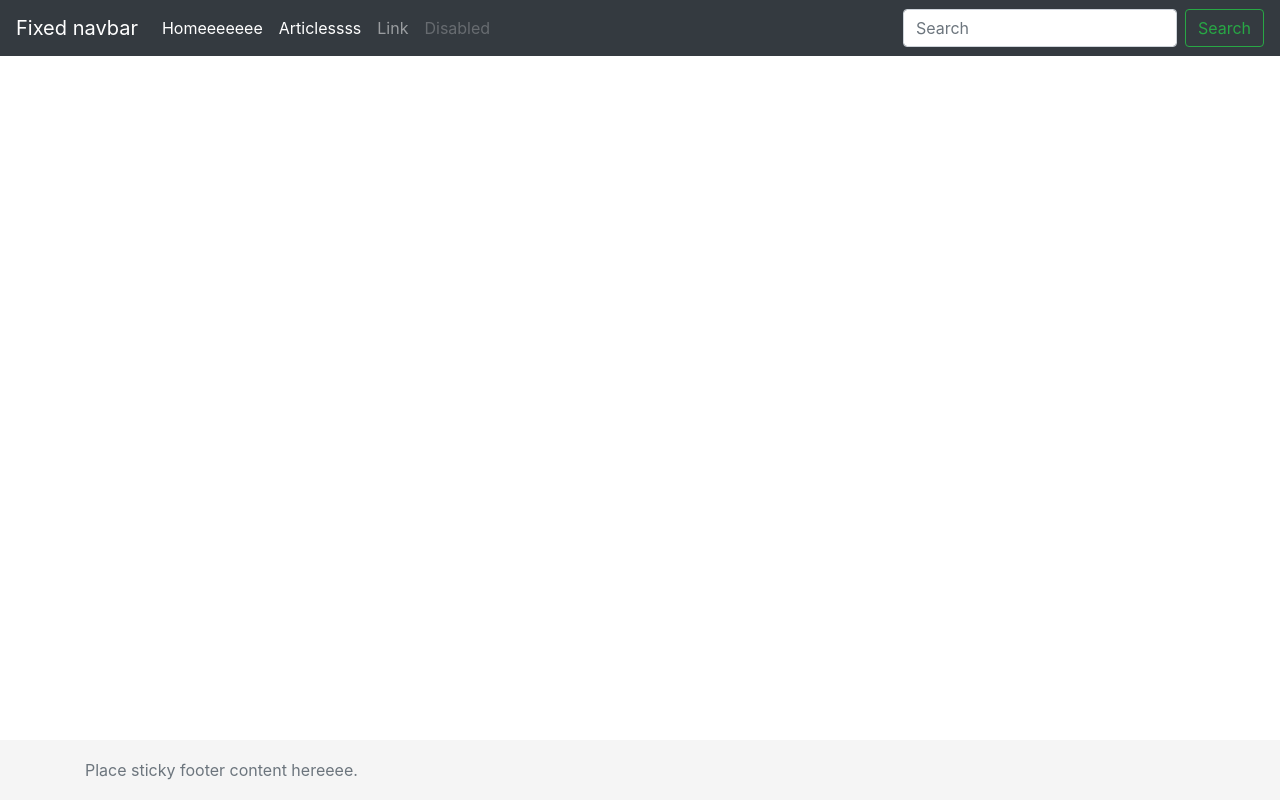
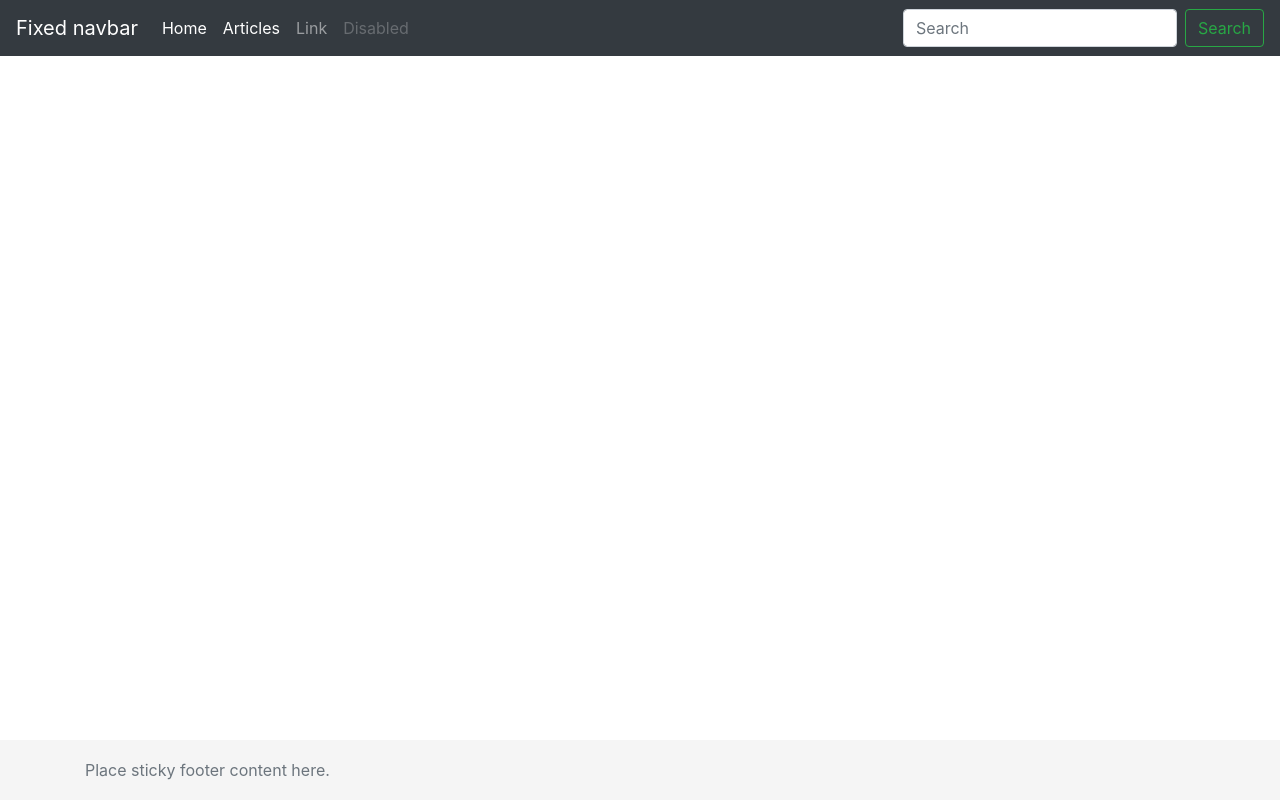
Before and after one commit to codeconcept/cms-nestjs-ng, an Angular app: page / in a window 1280 px wide. Shown: the top 800 px of the page. Built offline with nearby package versions, Linux system fonts and the light colour scheme.

Commit message:
just cleaning some typos

```diff
--- a/src/app/app.component.html
+++ b/src/app/app.component.html
@@ -9,10 +9,10 @@
     <div class="collapse navbar-collapse" id="navbarCollapse">
       <ul class="navbar-nav mr-auto">
         <li class="nav-item active">
-          <a [routerLink]="['']" class="nav-link">Homeeeeeee</a>
+          <a [routerLink]="['']" class="nav-link">Home</a>
         </li>
         <li class="nav-item active">
-          <a [routerLink]="['articles']" class="nav-link">Articlessss</a>
+          <a [routerLink]="['articles']" class="nav-link">Articles</a>
         </li>
         <li class="nav-item">
           <a class="nav-link" href="#">Link</a>
@@ -33,6 +33,6 @@
 </main>
 <footer class="footer">
   <div class="container">
-    <span class="text-muted">Place sticky footer content hereeee.</span>
+    <span class="text-muted">Place sticky footer content here.</span>
   </div>
 </footer>
```
